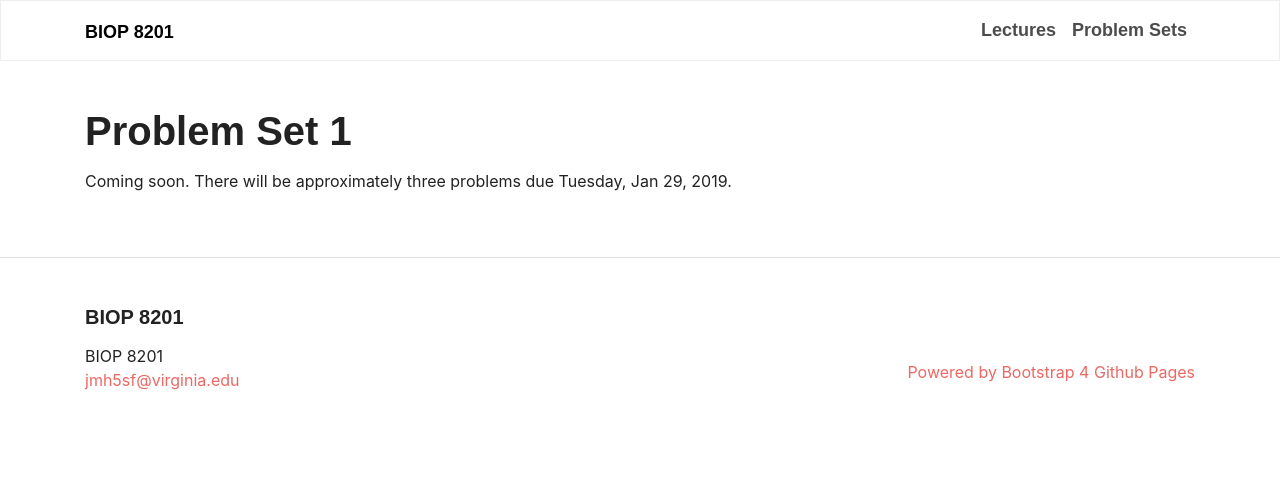
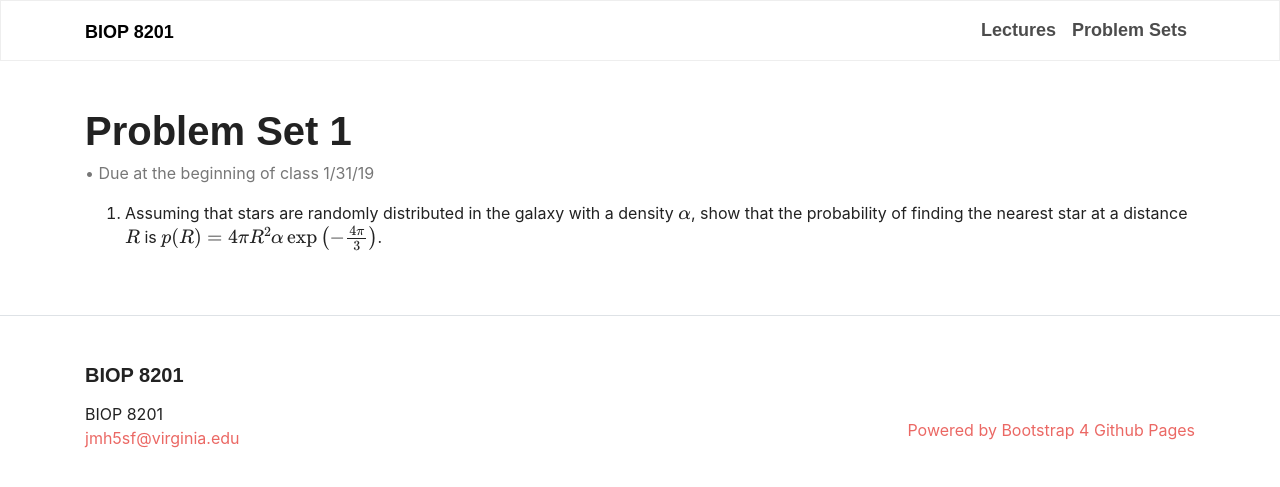
Before and after one commit to jmhays/biop-web, a Jekyll site: the page built from problem_sets/ps1.md, in a window 1280 px wide. Shown: the top 487 px of the page. Built offline with Jekyll 4.4.1, drawn with Linux system fonts in a browser that asks for light colours; some web fonts are replaced; formulas are drawn with MathJax 3.

Commit message:
First problem of ps1

```diff
--- a/problem_sets/ps1.md
+++ b/problem_sets/ps1.md
@@ -1,5 +1,7 @@
 ---
   layout: post
   title: Problem Set 1
+  author: Due at the beginning of class 1/31/19
 ---
-Coming soon. There will be approximately three problems due Tuesday, Jan 29, 2019.
+
+1. Assuming that stars are randomly distributed in the galaxy with a density $$\alpha$$, show that the probability of finding the nearest star at a distance $$R$$ is $$p(R) = 4\pi R^2 \alpha \exp\left({-\frac{4\pi}{3}}\right)$$.
```
